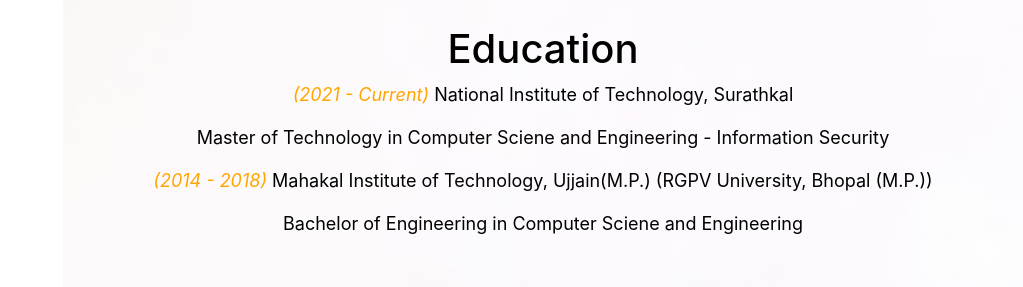
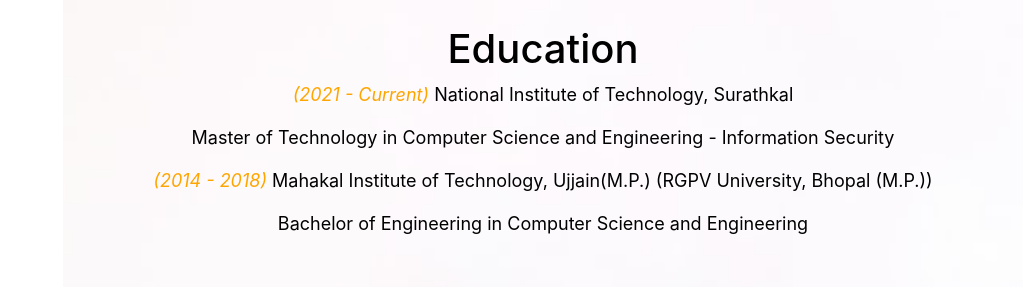
Before and after one commit to shruti0609/myresume, a plain HTML site: page index.html in a window 1280 px wide. Shown: the part 852-1139 px from the top of the page, without its empty margins (257-1280 px from the left). Drawn offline with nearby package versions, Linux system fonts and the light colour scheme.

Commit message:
Update index.html

```diff
--- a/index.html
+++ b/index.html
@@ -93,9 +93,9 @@
 			<div id="2" style="text-align: center; padding: 8%" class="education">
 				<h1>Education</h1>
 				<p><em style="color: orange">(2021 - Current)</em> National Institute of Technology, Surathkal</p>
-				<p>Master of Technology in Computer Sciene and Engineering - Information Security</p>
+				<p>Master of Technology in Computer Science and Engineering - Information Security</p>
 				<p><em style="color: orange">(2014 - 2018) </em>Mahakal Institute of Technology, Ujjain(M.P.) (RGPV University, Bhopal (M.P.))</p>
-				<p>Bachelor of Engineering in Computer Sciene and Engineering</p>
+				<p>Bachelor of Engineering in Computer Science and Engineering</p>
 			</div>
 
 
```
